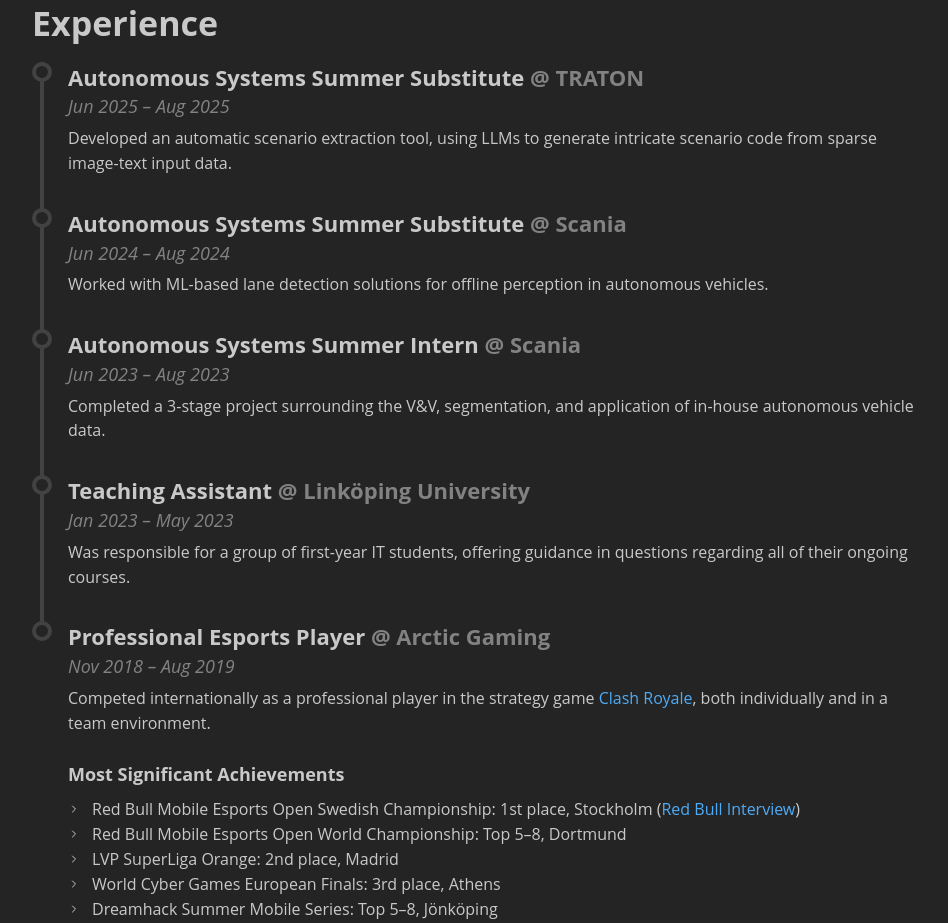
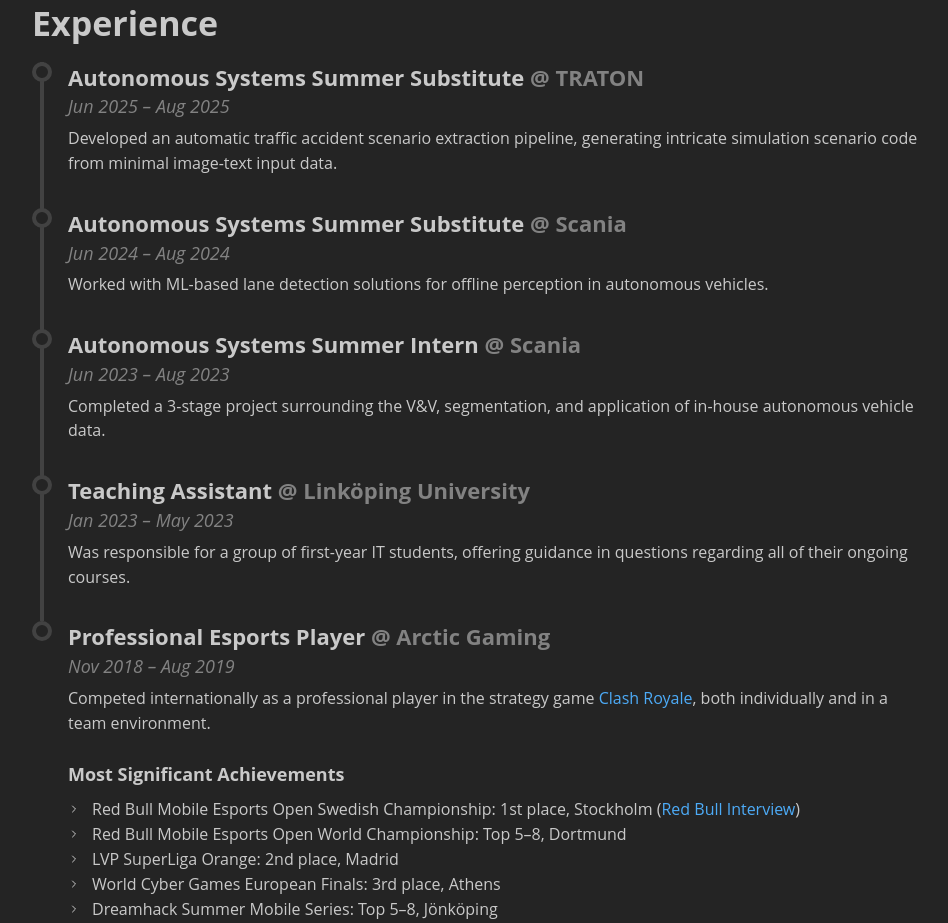
Before and after one commit to LukasIngemarsson/lukasingemarsson.github.io, a React (Vite) app in the folder personal-website/: page /#whoami in a window 1280 px wide. Shown: the part 967-1890 px from the top of the page, without its empty margins (160-1108 px from the left). Built offline with nearby package versions, Linux system fonts and the light colour scheme.

Commit message:
updated experience data

```diff
--- a/personal-website/src/data/experience.data.tsx
+++ b/personal-website/src/data/experience.data.tsx
@@ -54,8 +54,8 @@
     organisation: "TRATON",
     date: "Jun 2025 – Aug 2025",
     description:
-      "Developed an automatic scenario extraction tool, using LLMs to generate \
-      intricate scenario code from sparse image-text input data.",
+      "Developed an automatic traffic accident scenario extraction pipeline, \
+      generating intricate simulation scenario code from minimal image-text input data.",
   },
   {
     role: "Autonomous Systems Summer Substitute",
```
